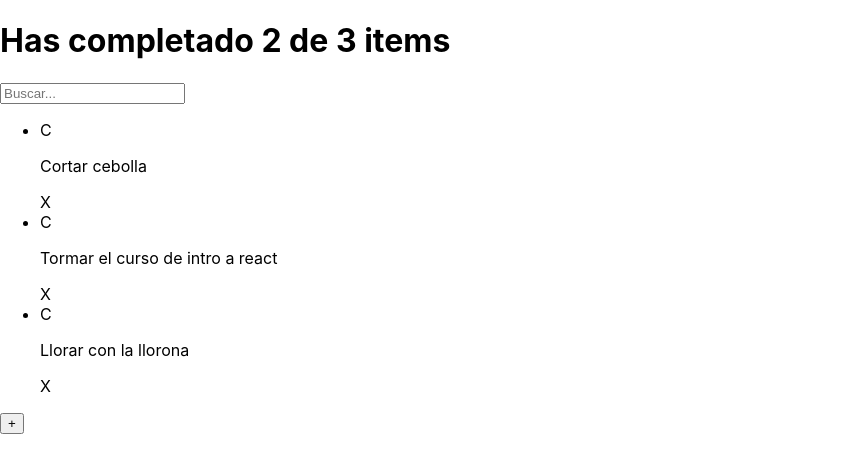
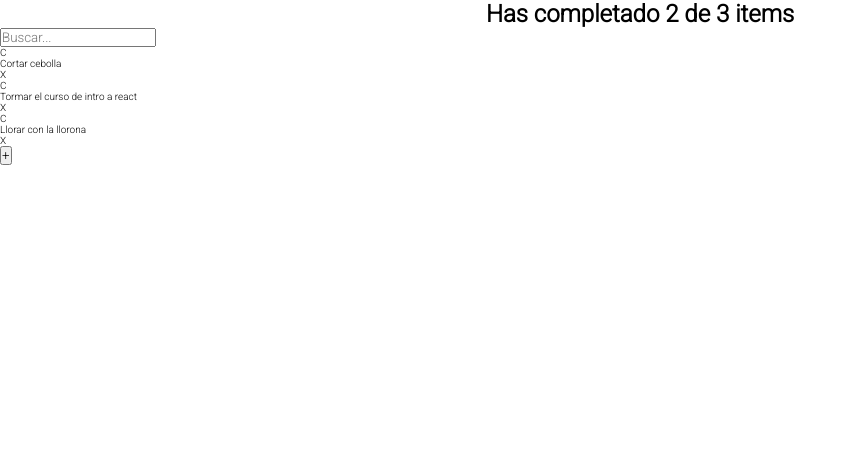
Before and after one commit to AndresCalvoG/ToDoList, a React (Create React App) app: page / in a window 1280 px wide. Shown: the top 472 px of the page, without its empty margins (0-857 px from the left). Built offline with nearby package versions, Linux system fonts and the light colour scheme; the HTML template or start-up script is replaced by a standard one.

Commit message:
main styles

```diff
--- a/src/components/Counter/Counter.js
+++ b/src/components/Counter/Counter.js
@@ -1,7 +1,12 @@
 import React from "react";
+import Styled from "styled-components";
 
+const Header = Styled.h1`
+  font-size: 2.4rem;
+  text-align: center;
+`;
 function Counter() {
-  return <h1>Has completado 2 de 3 items</h1>;
+  return <Header>Has completado 2 de 3 items</Header>;
 }
 
 export { Counter };
--- a/src/index.css
+++ b/src/index.css
@@ -1,13 +1,28 @@
+@import url("https://fonts.googleapis.com/css2?family=Roboto:wght@300&display=swap");
+
+:root {
+  --blue: #00529c;
+  --lighBlue: #e4f0ff;
+  --white: #ffffff;
+  --gray: #d8d8d8;
+}
+* {
+  margin: 0;
+  padding: 0;
+  box-sizing: border-box;
+  font-family: "Roboto", sans-serif;
+}
+html {
+  font-size: 62.5%;
+}
+img {
+  width: 100%;
+  height: 100%;
+}
 body {
-  margin: 0;
-  font-family: -apple-system, BlinkMacSystemFont, 'Segoe UI', 'Roboto', 'Oxygen',
-    'Ubuntu', 'Cantarell', 'Fira Sans', 'Droid Sans', 'Helvetica Neue',
-    sans-serif;
-  -webkit-font-smoothing: antialiased;
-  -moz-osx-font-smoothing: grayscale;
+  width: 100vw;
+  display: flex;
+  flex-direction: column;
 }
 
-code {
-  font-family: source-code-pro, Menlo, Monaco, Consolas, 'Courier New',
-    monospace;
-}
+/* para el deploy */
```
